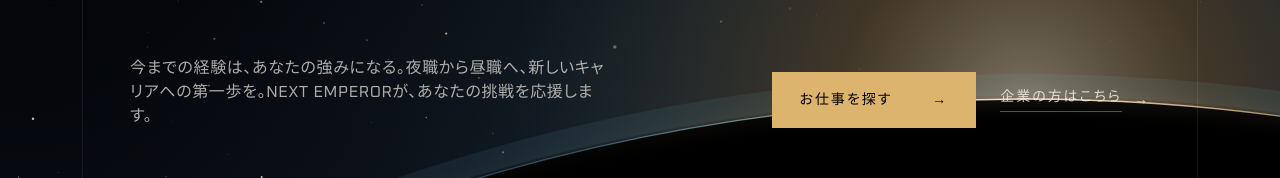
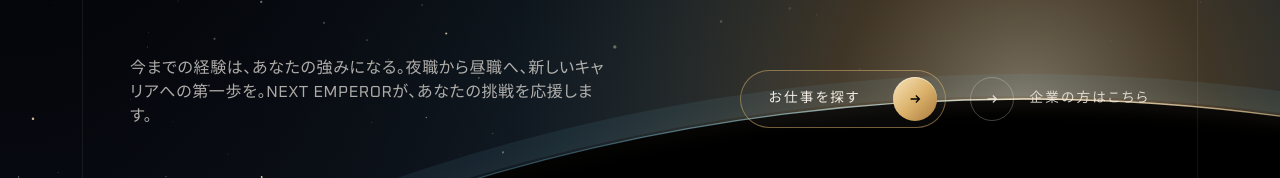
Before and after one commit to nextgameceo/next-emperor-web, a Next.js app: page / in a window 1280 px wide. Shown: the part 445-623 px from the top of the page. Built offline with nearby package versions, Linux system fonts and the light colour scheme; no server answers.

Commit message:
Preview: refined hero buttons (pill with gold orb, hover fill)
Co-Authored-By: Claude Opus 5.5 <noreply@anthropic.com>
Claude-Session: https://claude.ai/code/session_014kkJE76cyX1G3YjTW79QUw

```diff
--- a/src/components/Hero.tsx
+++ b/src/components/Hero.tsx
@@ -59,17 +59,27 @@ export default function Hero({ latest }: { latest: Latest }) {
             <div className="flex flex-col gap-3 sm:flex-row sm:items-center sm:gap-6">
               <Link
                 href="/recruit"
-                className="group inline-flex h-14 items-center justify-between gap-10 bg-gold px-7 text-sm font-medium tracking-[0.14em] text-black transition-colors hover:bg-gold-soft"
+                className="group relative inline-flex h-[3.6rem] items-center justify-between gap-8 overflow-hidden rounded-full border border-gold/50 bg-white/[0.03] pl-7 pr-2 text-[0.85rem] tracking-[0.16em] text-ivory backdrop-blur-sm transition-colors duration-500 hover:border-gold sm:justify-start"
               >
-                お仕事を探す
-                <span aria-hidden className="transition-transform group-hover:translate-x-1">→</span>
+                {/* ホバーで金色が左から満ちる */}
+                <span aria-hidden className="absolute inset-0 origin-left scale-x-0 bg-gradient-to-r from-[#f3dfb0] via-gold to-[#b98a45] transition-transform duration-700 ease-[cubic-bezier(0.2,0.7,0.2,1)] group-hover:scale-x-100" />
+                <span className="relative transition-colors duration-500 group-hover:text-black">お仕事を探す</span>
+                <span className="relative grid h-11 w-11 place-items-center rounded-full bg-gradient-to-br from-[#f6e4bb] via-gold to-[#a97a3c] text-black shadow-[inset_0_1px_0_rgba(255,255,255,0.5)] transition-transform duration-500 group-hover:translate-x-0.5">
+                  <svg viewBox="0 0 16 16" className="h-3.5 w-3.5" fill="none" stroke="currentColor" strokeWidth="1.5" aria-hidden>
+                    <path d="M3 8h10M9 4l4 4-4 4" />
+                  </svg>
+                </span>
               </Link>
               <Link
                 href="/business"
-                className="group inline-flex h-14 items-center gap-3 text-sm tracking-[0.14em] text-ivory/85 transition-colors hover:text-gold"
+                className="group inline-flex h-[3.6rem] items-center gap-4 text-[0.85rem] tracking-[0.16em] text-ivory/85 transition-colors hover:text-ivory"
               >
-                <span className="border-b border-white/30 pb-1 transition-colors group-hover:border-gold">企業の方はこちら</span>
-                <span aria-hidden className="transition-transform group-hover:translate-x-1">→</span>
+                <span className="grid h-11 w-11 place-items-center rounded-full border border-white/25 transition-colors duration-500 group-hover:border-gold group-hover:text-gold">
+                  <svg viewBox="0 0 16 16" className="h-3.5 w-3.5" fill="none" stroke="currentColor" strokeWidth="1.5" aria-hidden>
+                    <path d="M3 8h10M9 4l4 4-4 4" />
+                  </svg>
+                </span>
+                企業の方はこちら
               </Link>
             </div>
           </div>
```
